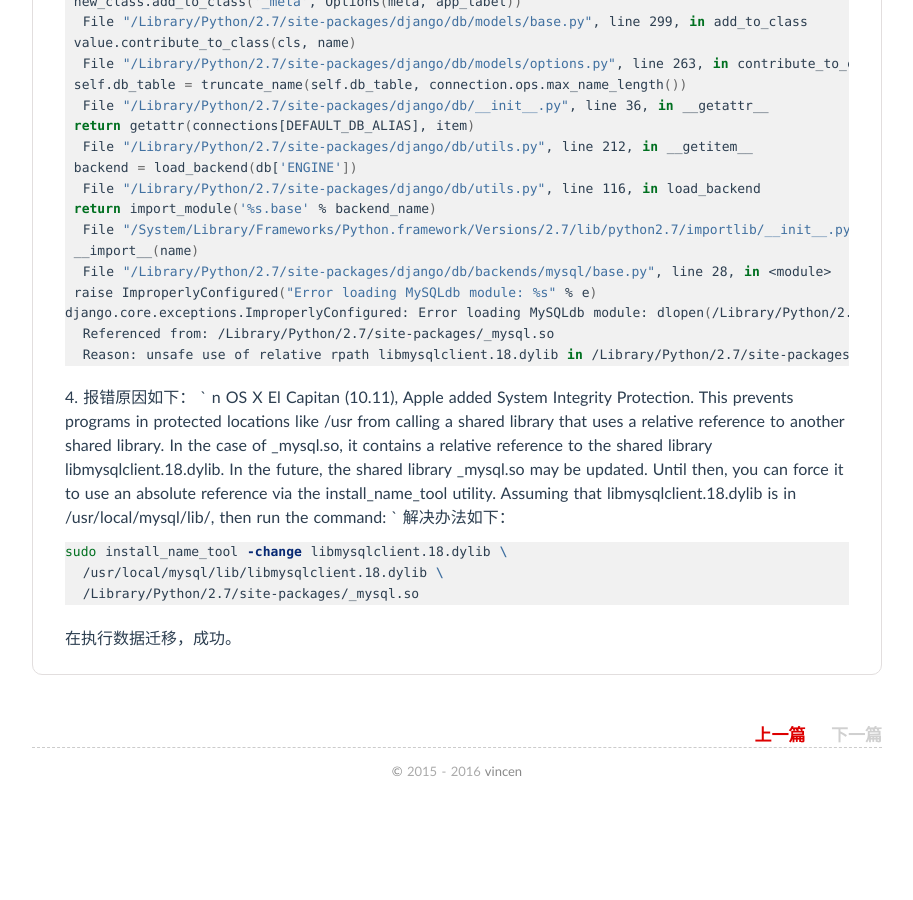
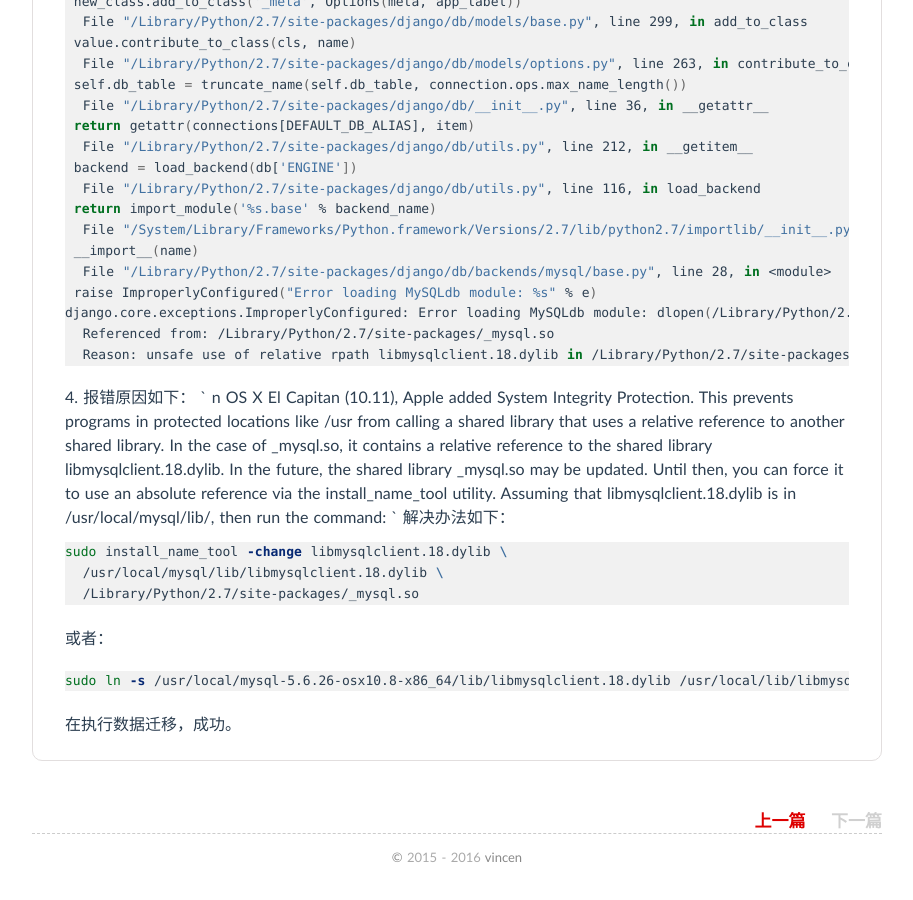
Before and after one commit to vincen/vincen.github.io, a Jekyll site: the page built from _posts/2016-01-01-0005.md, in a window 1280 px wide and 900 px high, scrolled down 1908 px. Shown: the whole window, without its empty margins (183-1096 px from the left). Built offline with Jekyll 4.4.1, drawn with Linux system fonts in a browser that asks for light colours; Markdown is read by kramdown in place of the engine named in the settings; comment, search, counter and statistics services are not loaded; before the commit the page ends 2722 px from its top, so only the background shows below that.

Commit message:
update post

````diff
--- a/_posts/2016-01-01-0005.md
+++ b/_posts/2016-01-01-0005.md
@@ -117,4 +117,8 @@ sudo install_name_tool -change libmysqlclient.18.dylib \
   /usr/local/mysql/lib/libmysqlclient.18.dylib \
   /Library/Python/2.7/site-packages/_mysql.so
 ```
+或者：
+```sh
+sudo ln -s /usr/local/mysql-5.6.26-osx10.8-x86_64/lib/libmysqlclient.18.dylib /usr/local/lib/libmysqlclient.18.dylib
+```
 在执行数据迁移，成功。
````
